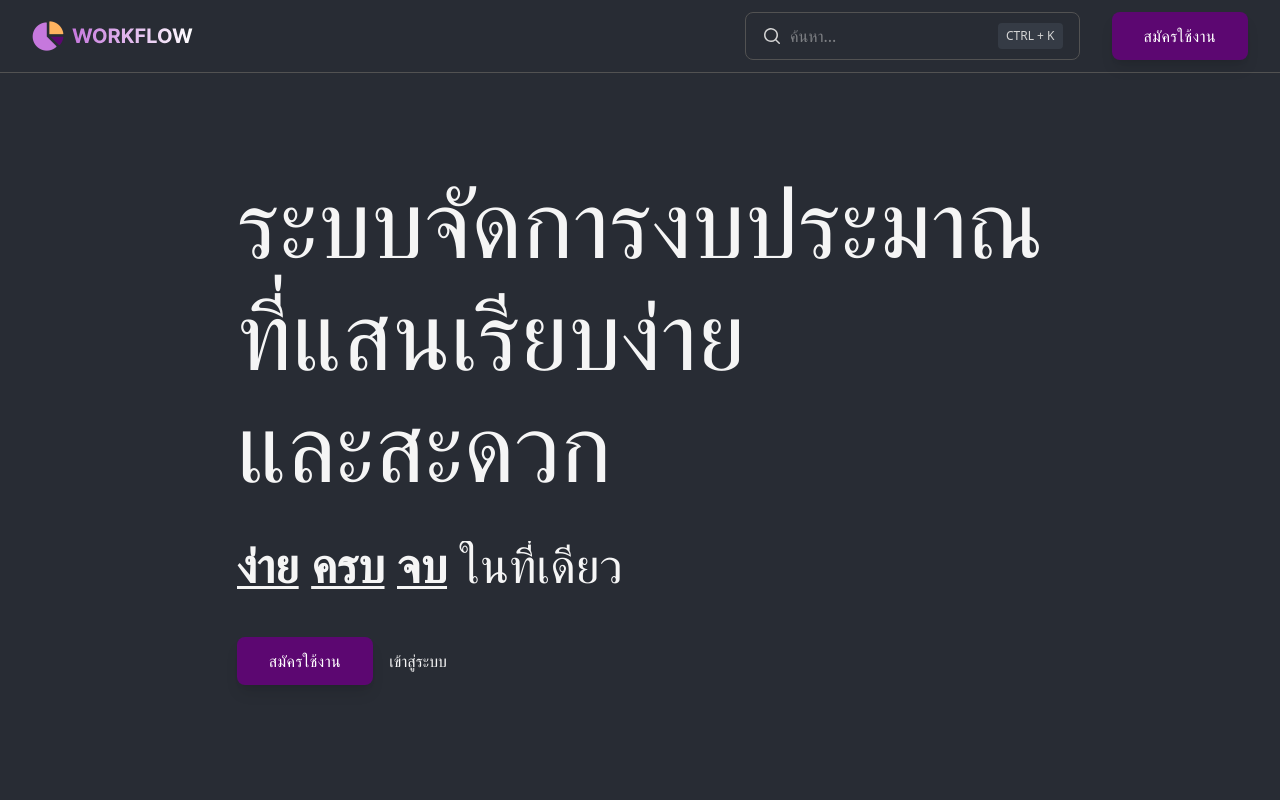
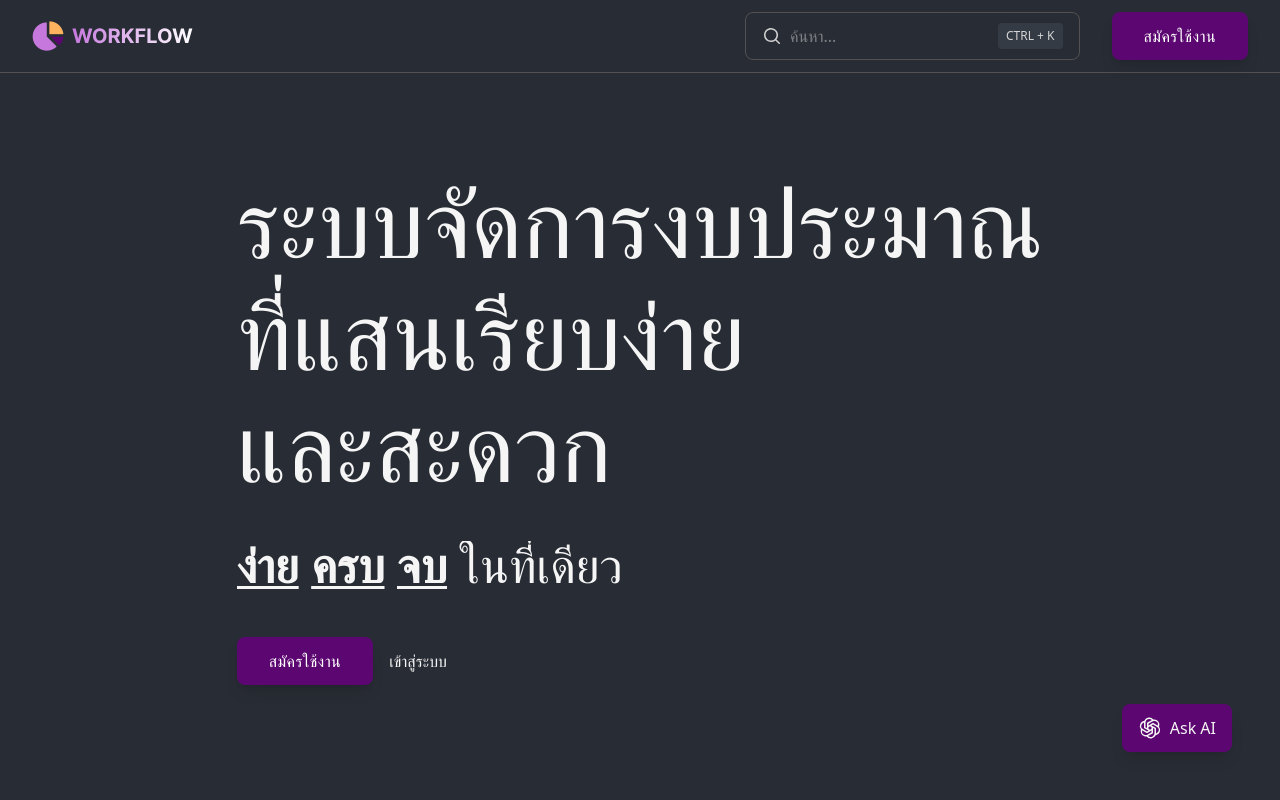
Before and after one commit to Yeet2042/workflow-sesa, a Next.js app: page / in a window 1280 px wide. Shown: the top 800 px of the page. Built offline with nearby package versions, Linux system fonts and the light colour scheme.

Commit message:
Add AIModal component for AI interaction in the application

```diff
--- a/app/page.tsx
+++ b/app/page.tsx
@@ -6,6 +6,7 @@ import { BlurFade } from "@/components/magicui/blur-fade";
 import { BoxReveal } from "@/components/magicui/box-reveal";
 import { NumberTicker } from "@/components/magicui/number-ticker";
 import { SparklesText } from "@/components/magicui/sparkles-text";
+import AIModal from "@/components/modals/AIModal";
 import Navbar from "@/components/navigators/Navbar";
 import { CheckIcon } from "@heroicons/react/20/solid";
 import { motion, useAnimation } from "framer-motion";
@@ -153,6 +154,7 @@ export default function Page() {
         </div>
       </div>
       <Footer/>
+      <AIModal/>
     </>
   );
 }
--- /dev/null
+++ b/components/modals/AIModal.tsx
@@ -0,0 +1,48 @@
+"use client"
+
+import { PaperAirplaneIcon, TrashIcon, XMarkIcon } from "@heroicons/react/20/solid";
+import { useState } from "react";
+
+export default function AIModal() {
+  const [isOpen, setIsOpen] = useState(false);
+  return (
+    <div className="fixed z-10 inset-0 w-full h-full flex justify-end items-end p-12">
+      <button
+        className="flex gap-2 bg-primary-950 text-neutral-100 px-4 py-3 rounded-lg shadow-lg"
+        onClick={() => setIsOpen(!isOpen)}
+      >
+        <svg xmlns="http://www.w3.org/2000/svg" width={24} height={24} viewBox="0 0 256 256"><path fill="currentColor" d="M224.32 114.24a56 56 0 0 0-60.07-76.57a56 56 0 0 0-96.32 13.77a56 56 0 0 0-36.25 90.32A56 56 0 0 0 69 217a56.4 56.4 0 0 0 14.59 2a56 56 0 0 0 8.17-.61a56 56 0 0 0 96.31-13.78a56 56 0 0 0 36.25-90.32Zm-41.47-59.81a40 40 0 0 1 28.56 48a51 51 0 0 0-2.91-1.81L164 74.88a8 8 0 0 0-8 0l-44 25.41V81.81l40.5-23.38a39.76 39.76 0 0 1 30.35-4M144 137.24l-16 9.24l-16-9.24v-18.48l16-9.24l16 9.24ZM80 72a40 40 0 0 1 67.53-29c-1 .51-2 1-3 1.62L100 70.27a8 8 0 0 0-4 6.92V128l-16-9.24ZM40.86 86.93a39.75 39.75 0 0 1 23.26-18.36A56 56 0 0 0 64 72v51.38a8 8 0 0 0 4 6.93l44 25.4L96 165l-40.5-23.43a40 40 0 0 1-14.64-54.64m32.29 114.64a40 40 0 0 1-28.56-48c.95.63 1.91 1.24 2.91 1.81L92 181.12a8 8 0 0 0 8 0l44-25.41v18.48l-40.5 23.38a39.76 39.76 0 0 1-30.35 4M176 184a40 40 0 0 1-67.52 29.05c1-.51 2-1.05 3-1.63L156 185.73a8 8 0 0 0 4-6.92V128l16 9.24Zm39.14-14.93a39.75 39.75 0 0 1-23.26 18.36c.07-1.14.12-2.28.12-3.43v-51.38a8 8 0 0 0-4-6.93l-44-25.4l16-9.24l40.5 23.38a40 40 0 0 1 14.64 54.64"></path></svg>
+        <span>Ask AI</span>
+      </button>
+      {isOpen && (
+        <div className="absolute bottom-28 max-w-[300px] w-full">
+          <div className="flex justify-between items-center bg-primary-950 text-neutral-100 p-3 rounded-t-lg shadow-lg">
+            <div className="flex items-center gap-2">
+              <svg xmlns="http://www.w3.org/2000/svg" width={24} height={24} viewBox="0 0 256 256"><path fill="currentColor" d="M224.32 114.24a56 56 0 0 0-60.07-76.57a56 56 0 0 0-96.32 13.77a56 56 0 0 0-36.25 90.32A56 56 0 0 0 69 217a56.4 56.4 0 0 0 14.59 2a56 56 0 0 0 8.17-.61a56 56 0 0 0 96.31-13.78a56 56 0 0 0 36.25-90.32Zm-41.47-59.81a40 40 0 0 1 28.56 48a51 51 0 0 0-2.91-1.81L164 74.88a8 8 0 0 0-8 0l-44 25.41V81.81l40.5-23.38a39.76 39.76 0 0 1 30.35-4M144 137.24l-16 9.24l-16-9.24v-18.48l16-9.24l16 9.24ZM80 72a40 40 0 0 1 67.53-29c-1 .51-2 1-3 1.62L100 70.27a8 8 0 0 0-4 6.92V128l-16-9.24ZM40.86 86.93a39.75 39.75 0 0 1 23.26-18.36A56 56 0 0 0 64 72v51.38a8 8 0 0 0 4 6.93l44 25.4L96 165l-40.5-23.43a40 40 0 0 1-14.64-54.64m32.29 114.64a40 40 0 0 1-28.56-48c.95.63 1.91 1.24 2.91 1.81L92 181.12a8 8 0 0 0 8 0l44-25.41v18.48l-40.5 23.38a39.76 39.76 0 0 1-30.35 4M176 184a40 40 0 0 1-67.52 29.05c1-.51 2-1.05 3-1.63L156 185.73a8 8 0 0 0 4-6.92V128l16 9.24Zm39.14-14.93a39.75 39.75 0 0 1-23.26 18.36c.07-1.14.12-2.28.12-3.43v-51.38a8 8 0 0 0-4-6.93l-44-25.4l16-9.24l40.5 23.38a40 40 0 0 1 14.64 54.64"></path></svg>
+              <span>Ask AI</span>
+            </div>
+            <div className="flex gap-2">
+              <TrashIcon className="w-5 h-5"/>
+              <XMarkIcon className="w-5 h-5" onClick={() => setIsOpen(!open)}/>
+            </div>
+          </div>
+          <div className="bg-[#262930] h-[300px] p-3 shadow-lg">
+
+          </div>
+          <div className="bg-[#262930] p-3 shadow-lg">
+            <div className="flex items-center gap-2 px-4 py-2 rounded-lg text-neutral-300 bg-[#353B45]">
+              <input
+                type="text"
+                className="w-full bg-transparent focus:outline-none"
+                placeholder="Ask me anything..."
+                // value={value}
+                // onChange={(e) => onChange?.(e.target.value)}
+              />
+              <PaperAirplaneIcon className="h-5 w-5"/>
+            </div>
+          </div>
+        </div>
+      )}
+    </div>
+  )
+}
```
